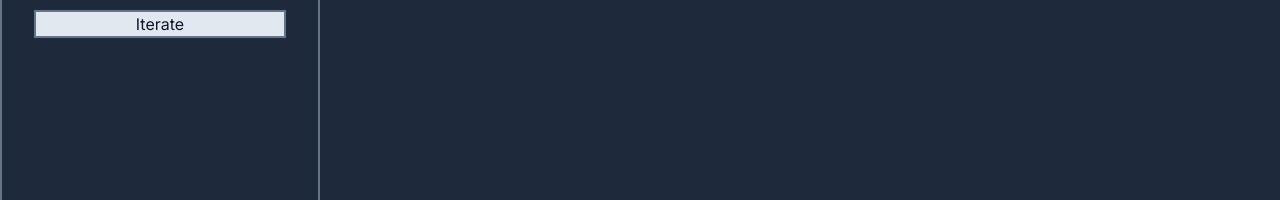
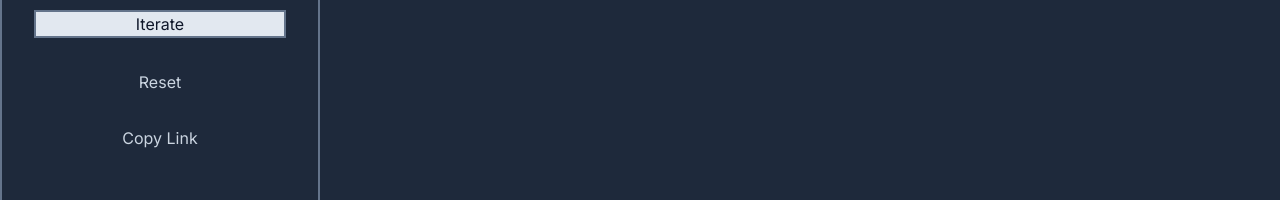
Before and after one commit to cjwurst/l-ink, a Next.js app in the folder l-ink/: page /sandbox in a window 1280 px wide. Shown: the part 196-396 px from the top of the page. Built offline with nearby package versions, Linux system fonts and the light colour scheme.

Commit message:
add copy link feature

```diff
--- a/l-ink/src/app/ui/lSystem.tsx
+++ b/l-ink/src/app/ui/lSystem.tsx
@@ -2,12 +2,12 @@
 
 import LSystemDisplay from "@/app/ui/lSystemDisplay";
 import DrawInstruction from "@/app/lib/drawInstruction";
-import { useSearchParams, usePathname, useRouter } from 'next/navigation';
 import { useState } from "react";
 import Alphabet from '@/app/ui/alphabet';
 import Axiom from '@/app/ui/axiom';
 import Ruleset from '@/app/ui/ruleset';
 import IterateButton from '@/app/ui/renderButton';
+import { encodeDrawInstruction } from "@/app/lib/drawInstruction";
 
 type LSystemProps = {
     defaultAxiom: string
@@ -28,23 +28,10 @@ export default function LSystem({
     const [iterateRules, setIterateRules] = useState(new Map());
     const [lWord, setLWord] = useState("");
 
-    //TODO: generate sandbox URL
-    const searchParams = useSearchParams();
-    const pathname = usePathname();
-    const { replace } = useRouter();
-    const ruleString = getRuleString();
-
-    function setRules(ruleString: string) {
-        const params = new URLSearchParams(searchParams);
-        if (!ruleString.endsWith("|")) {
-            ruleString += "|";
-        }
-        params.set('ruleset', ruleString);
-        replace(`${pathname}?${params.toString()}`);
-    }
-
-    function getRuleString(): string {
-        return searchParams.get("ruleset")?.toString() || "";
+    /*function getIterateRulesString(): string {
+        let result = "";
+        for(let i = 0; i < )
+        return result;
     }
 
     function getRuleArray(): string[] {
@@ -53,6 +40,35 @@ export default function LSystem({
 
     function getAlphabetArray(): string[] {
         return Array.from(searchParams.get("alphabet")?.toString() || "")
+    }*/
+
+    function handleReset() {
+        setAxiom(defaultAxiom);
+        setAlphabet(defaultAlphabet);
+        setDrawRules(defaultDrawRules);
+        setIterateRules(defaultIterateRules);
+        setLWord("");
+    }
+
+    function handleCopyLink() {
+        const params = new URLSearchParams();
+
+        params.set("alphabet", alphabet);
+
+        params.set("axiom", axiom);
+
+        const iterateParam = Array.from(iterateRules.entries()).map((pair) => pair.join(":")).join("|");
+        params.set("iterate", iterateParam);
+
+        const drawParam = Array.from(drawRules.entries()).map((pair) => {
+            pair[1] = encodeDrawInstruction(pair[1]);
+            return pair.join(":");
+        }).join("|");
+        params.set("draw", drawParam);
+
+        let href = window.location.href;
+        href = href.split("?")[0];
+        navigator.clipboard.writeText(`${href}?${params}`);
     }
 
     return (
@@ -76,6 +92,8 @@ export default function LSystem({
                 <div className="w-full items-center bg-slate-200 border-slate-500 border-2 text-slate-900">
                     <IterateButton />
                 </div>
+                <button onClick={handleReset}>Reset</button>
+                <button onClick={handleCopyLink}>Copy Link</button>
                 {lWord}
             </div>
             <LSystemDisplay
```
